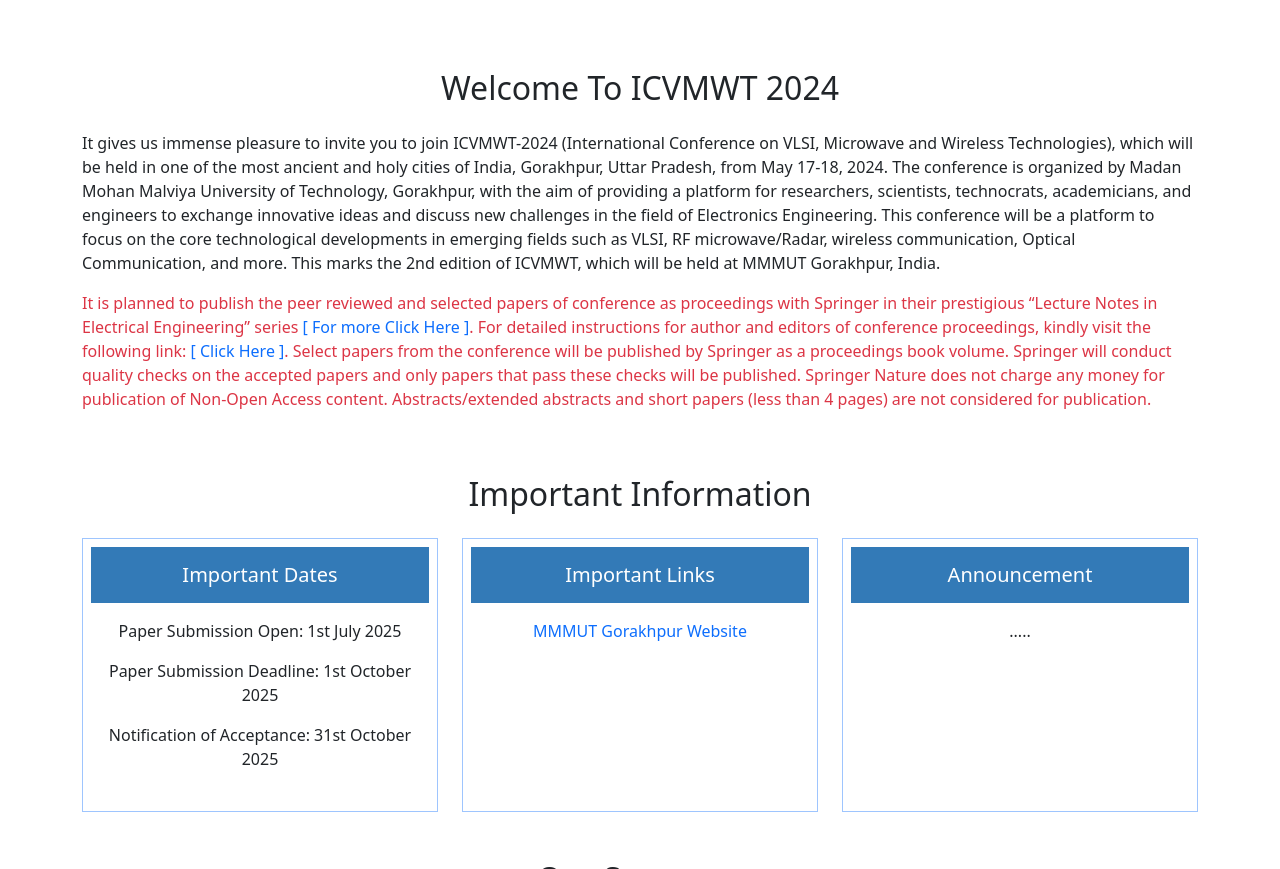
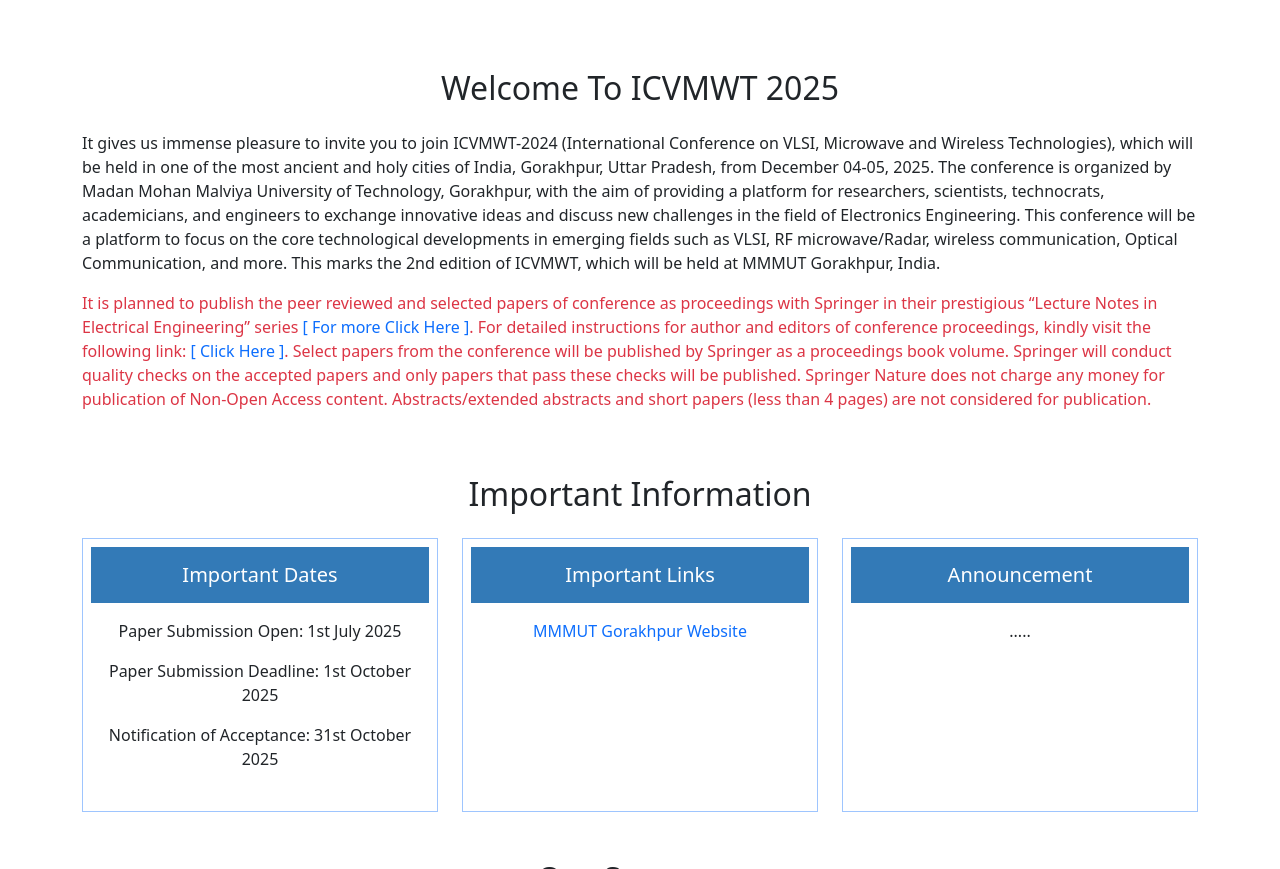
Before and after one commit to SinghUjjwal12/-ICVMWT-2025, a plain HTML site: page index.html in a window 1280 px wide. Shown: the part 1105-1974 px from the top of the page. Drawn offline with nearby package versions, Linux system fonts and the light colour scheme.

Commit message:
Update index.html

```diff
--- a/index.html
+++ b/index.html
@@ -163,13 +163,13 @@
             </div>
             <div class="row mb-5">
                 <div class="col">
-                    <h2 class="text-center mb-4">Welcome To ICVMWT 2024</h2>
+                    <h2 class="text-center mb-4">Welcome To ICVMWT 2025</h2>
                     <!-- <div class="section-title-divider mb-4"></div> -->
                     <p class="text-justify">It gives us immense pleasure to invite you to join ICVMWT-2024
                         (International Conference on VLSI, Microwave and Wireless Technologies), which will be held in
                         one of the most ancient and
                         holy
-                        cities of India, Gorakhpur, Uttar Pradesh, from May 17-18, 2024. The conference is organized
+                        cities of India, Gorakhpur, Uttar Pradesh, from December 04-05, 2025. The conference is organized
                         by
                         Madan Mohan Malviya University of Technology, Gorakhpur, with the aim of providing a
                         platform
```
